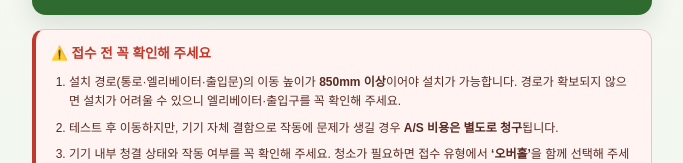
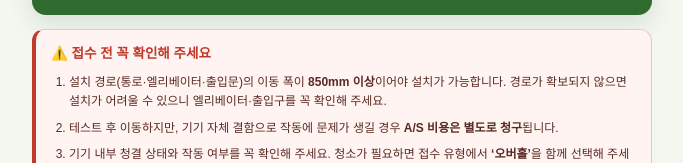
Before and after one commit to qpwo5470/apply, a plain HTML site: page index.html in a window 1280 px wide. Shown: the part 158-321 px from the top of the page, without its empty margins (298-981 px from the left). Drawn offline with Linux system fonts and the light colour scheme.

Commit message:
경고박스 문구: 이동 높이 → 이동 폭 850mm 이상으로 정정

```diff
--- a/index.html
+++ b/index.html
@@ -86,7 +86,7 @@
     <div class="warnbox" id="warnbox">
       <h3>⚠️ 접수 전 꼭 확인해 주세요</h3>
       <ol>
-        <li>설치 경로(통로·엘리베이터·출입문)의 이동 높이가 <b>850mm 이상</b>이어야 설치가 가능합니다. 경로가 확보되지 않으면 설치가 어려울 수 있으니 엘리베이터·출입구를 꼭 확인해 주세요.</li>
+        <li>설치 경로(통로·엘리베이터·출입문)의 이동 폭이 <b>850mm 이상</b>이어야 설치가 가능합니다. 경로가 확보되지 않으면 설치가 어려울 수 있으니 엘리베이터·출입구를 꼭 확인해 주세요.</li>
         <li>테스트 후 이동하지만, 기기 자체 결함으로 작동에 문제가 생길 경우 <b>A/S 비용은 별도로 청구</b>됩니다.</li>
         <li>기기 내부 청결 상태와 작동 여부를 꼭 확인해 주세요. 청소가 필요하면 접수 유형에서 <b>‘오버홀’</b>을 함께 선택해 주세요. (기기 상태에 따라 필요할 수 있으며 추가 비용이 발생합니다.)</li>
         <li>현장에서 해결되지 않는 A/S는 추가 일정이 필요합니다. <b>접수 전에 기기 상태를 반드시 확인</b>하고 구매를 진행해 주세요.</li>
```
